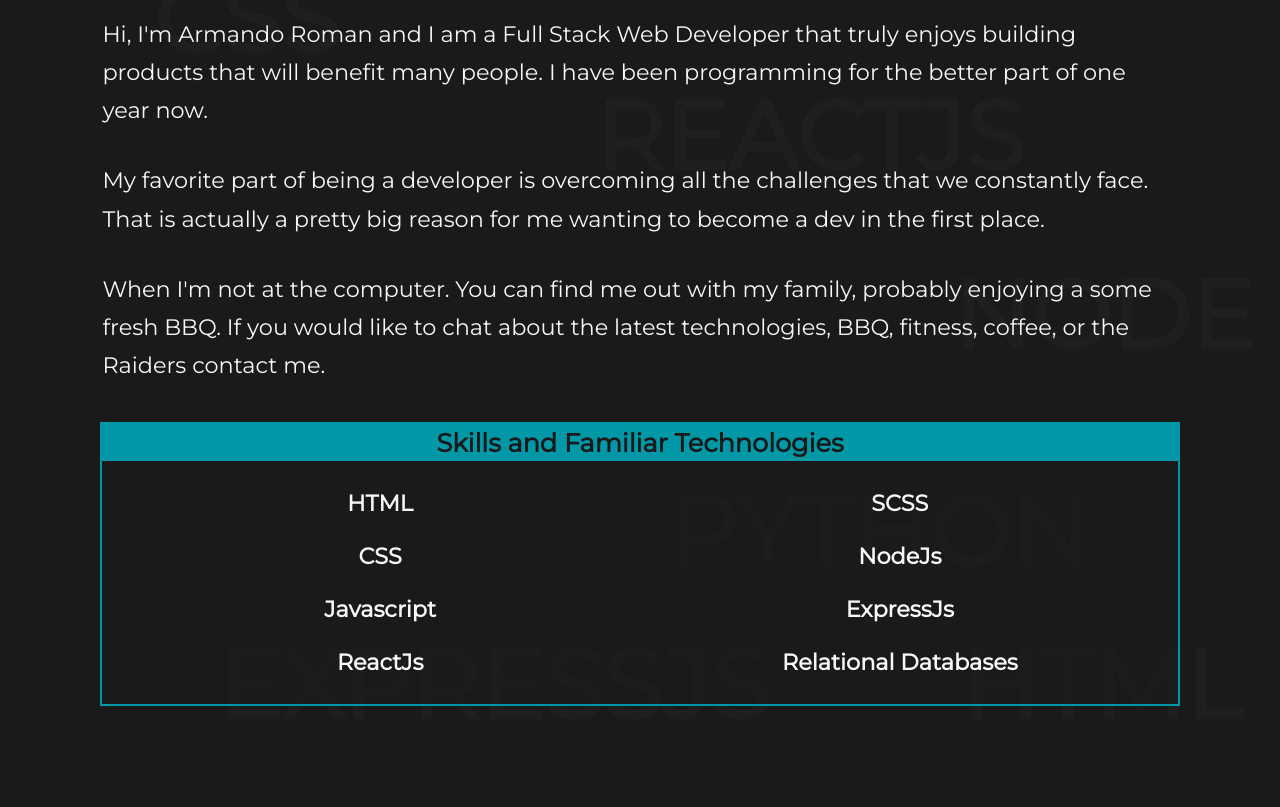
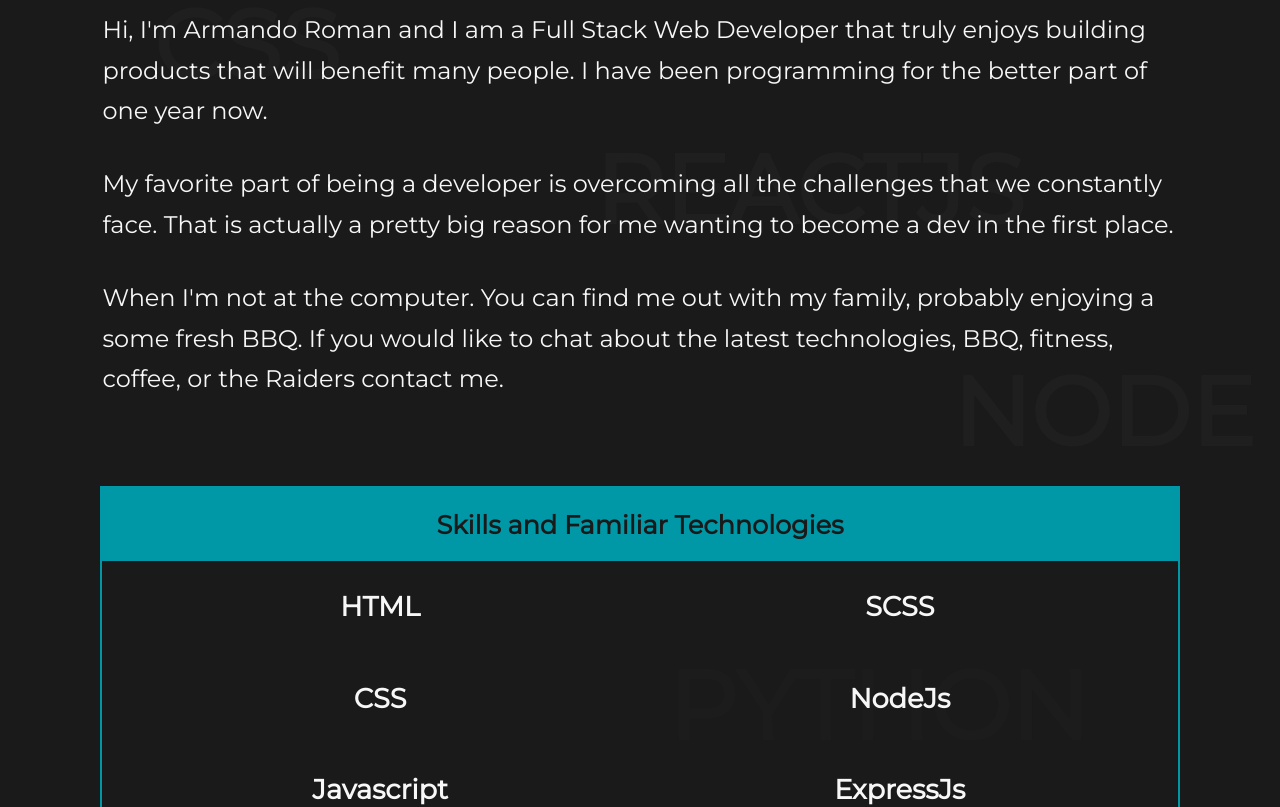
Before and after one commit to armandoroman1016/armando_roman_portfolio, a React (Create React App) app in the folder armando_roman_portfolio/: page /about in a window 1280 px wide. Shown: the part 1860-2667 px from the top of the page. Built offline with nearby package versions, Linux system fonts and the light colour scheme; a web font is replaced by a local one.

Commit message:
large tablet view complete

```diff
--- a/armando_roman_portfolio/src/styles/About.scss
+++ b/armando_roman_portfolio/src/styles/About.scss
@@ -12,11 +12,11 @@
         display: flex;
         flex-direction: column;
         justify-content: space-evenly;
+        height: 100%;
         padding: 3rem 0;
     }
 
     @include mobile {
-        height: 100%;
         padding: 8% 0;
     }
 
@@ -39,8 +39,11 @@
             padding: 0;
             width: 84%;
             margin: 0 auto ;
-            height: 62.5%;
+            height: auto;
+            margin-bottom: 5% ;
         }
+
+
 
         @include mobile {
             position: relative;
@@ -97,8 +100,13 @@
                 height: 33%;
 
                 @include xl-tablet {
+                    font-size:1.5rem;
                     height: auto;
                     padding: 2rem 0 0 0;
+                }
+
+                @include tablet {
+                    font-size:1.4rem;
                 }
 
                 @include mobile {
@@ -132,7 +140,7 @@
             bottom: auto;
             width: 84%;
             margin: 0 auto;
-            height: 35%;
+            height: 100%;
         }
 
         @include mobile {
@@ -153,6 +161,10 @@
             align-items: center;
             justify-content: center;
             font-weight: 900;
+
+            @include xl-tablet{
+                padding: 1.5rem 0;
+            }
 
             @include mobile {
                 font-size: 1.4rem;
@@ -186,6 +198,15 @@
                     font-size: 1.4rem;
                     font-weight: 600;
                     text-align: center;
+
+                    @include xl-tablet {
+                        font-size: 1.7rem;
+                        padding: 2rem 0;
+                    }
+
+                    @include tablet{
+                        padding: 1.2rem 0;
+                    }
 
                     @include mobile {
                         font-size: 1.2rem;
```
